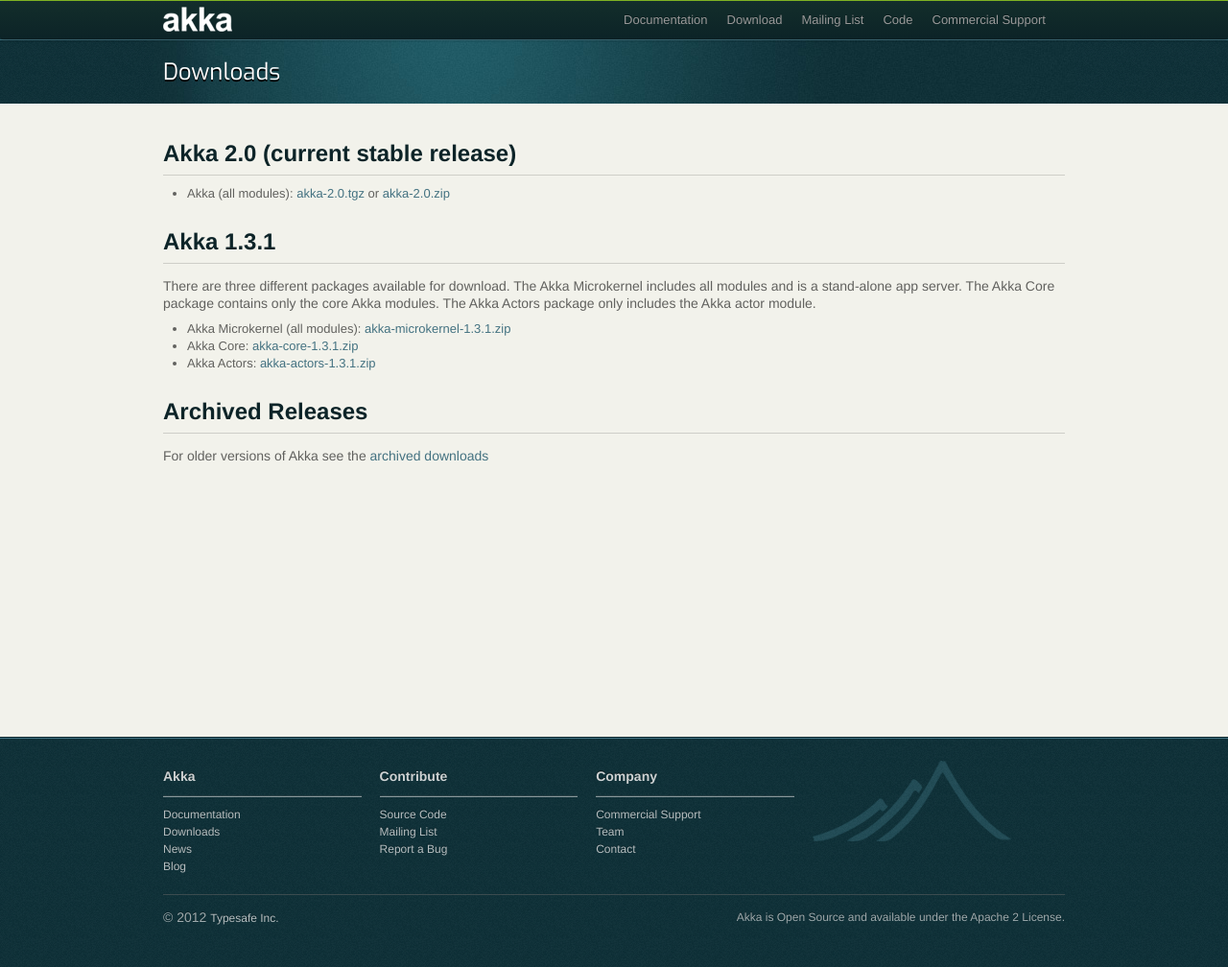
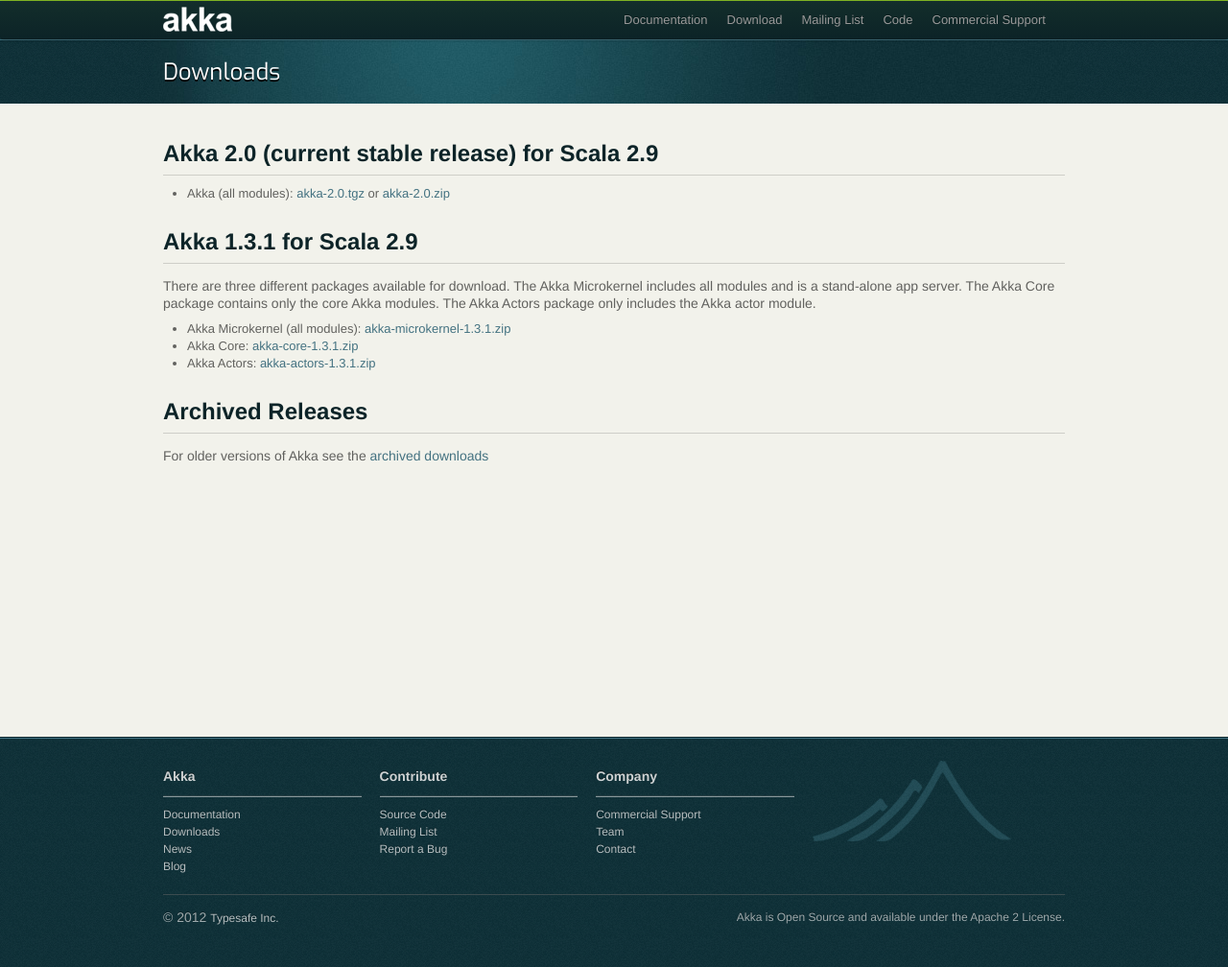
Before and after one commit to raboof/akka.github.com, a Jekyll site: the page built from downloads/index.md, in a window 1280 px wide. Shown: the whole page at 96% size. Built offline with Jekyll 4.4.1, drawn with Linux system fonts in a browser that asks for light colours.

Commit message:
Adding info about which Scala version Akka needs.

```diff
--- a/downloads/index.md
+++ b/downloads/index.md
@@ -3,12 +3,12 @@
 title: Downloads
 ---
 
-## Akka 2.0 (current stable release)
+## Akka 2.0 (current stable release) for Scala 2.9
 
 * Akka (all modules): [akka-2.0.tgz](http://download.akka.io/downloads/akka-2.0.tgz) or [akka-2.0.zip](http://download.akka.io/downloads/akka-2.0.zip)
 
 
-## Akka 1.3.1
+## Akka 1.3.1 for Scala 2.9
 
 There are three different packages available for download. The Akka Microkernel includes all modules and is a stand-alone app server. The Akka Core package contains only the core Akka modules. The Akka Actors package only includes the Akka actor module.
 
```
